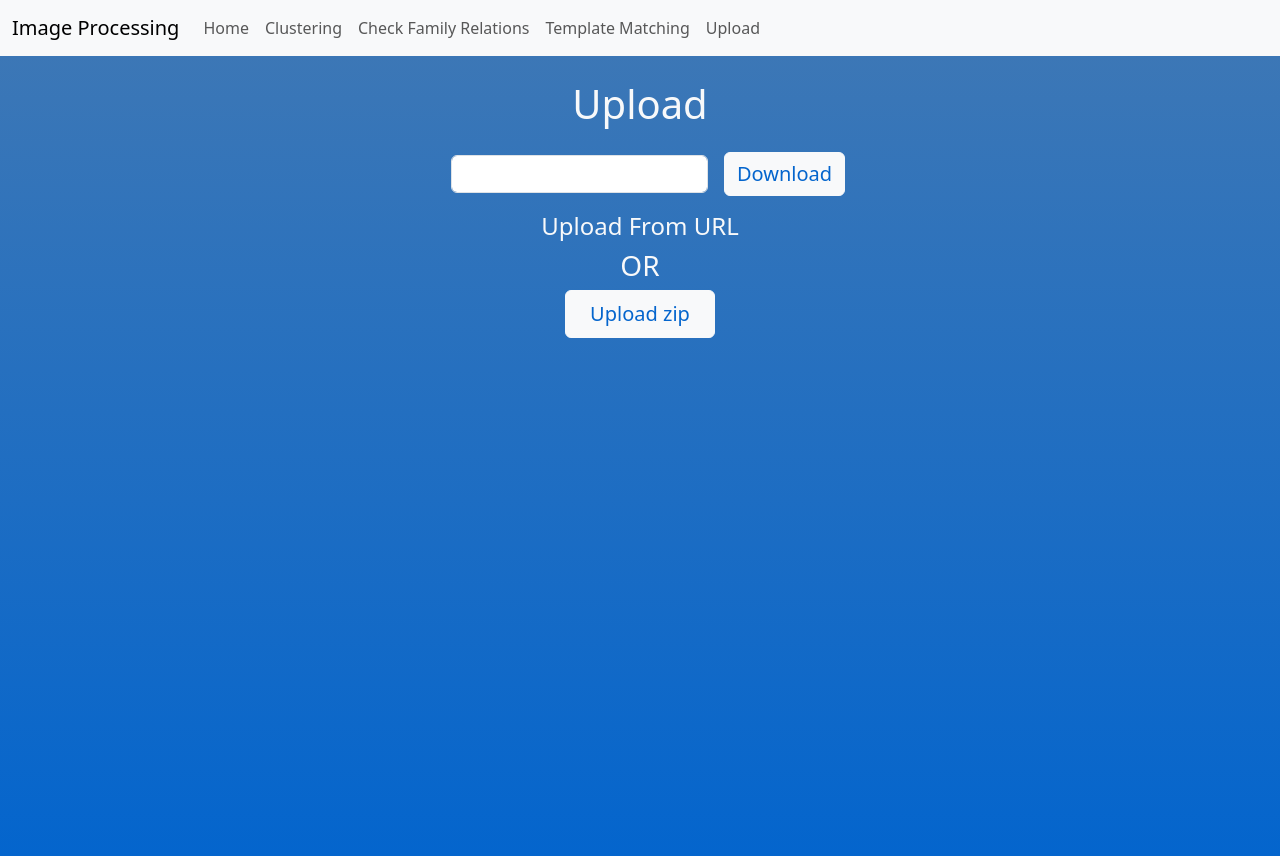
After one commit to ofekhta1/Face-Frontend, a Flask app: page /upload in a window 1280 px wide. The commit adds this page. Run offline with Flask 3, Linux system fonts and the light colour scheme.

Commit message:
add upload page

```diff
--- a/app.py
+++ b/app.py
@@ -6,8 +6,8 @@ import tempfile
 from bs4 import BeautifulSoup
 from urllib.parse import urljoin
 import json
-from modules import AppPaths,upload_from_request,saveTempFiles,extract_face_selection_from_request
-
+from modules import AppPaths,upload_from_request,extract_face_selection_from_request
+import zipfile
 
 APP_DIR = os.path.dirname(__file__)
 STATIC_FOLDER = os.path.join(APP_DIR, "static")
@@ -112,8 +112,24 @@ def check_family():
         errors=errors,
         messages=messages,
     )
-
-
+@app.route("/upload",methods=["GET","POST"])
+def upload():
+    messages = []
+    errors = []
+    if(request.method=="POST"):
+        file = request.files['zip_file']
+        file_like_object = file.stream._file
+        zipfile_ob = zipfile.ZipFile(file_like_object)
+        file_names = zipfile_ob.namelist()
+        # Filter names to only include the filetype that you want:
+        file_names = [file_name for file_name in file_names if file_name.endswith(".txt")]
+        files = [(zipfile_ob.open(name).read(),name) for name in file_names]
+        return str(files)
+    return render_template(
+        "upload.html",
+        errors=errors,
+        messages=messages,
+    )
 @app.route("/template_matching", methods=["GET", "POST"])
 def template_matching():
     messages = []
--- a/static/js/shared.js
+++ b/static/js/shared.js
@@ -82,7 +82,6 @@ async function loadImage(canvas, src) {
   img.src = src; // Replace with your image URL
 });
 }
-
 function sendJsonFormPost(endpoint,data){
   const form = document.createElement('form');
     form.action = `/${endpoint}`;
--- /dev/null
+++ b/static/js/upload.js
@@ -0,0 +1,3 @@
+$('#showFormButton').on('click', function() {
+    $('#downloadForm').toggle();
+  });
--- a/templates/base.html
+++ b/templates/base.html
@@ -50,6 +50,9 @@ integrity="sha256-/JqT3SQfawRcv/BIHPThkBvs0OEvtFFmqPF/lYI/Cxo=" crossorigin="ano
         <li class="nav-item">
           <a class="nav-link" href="/template_matching">Template Matching</a>
         </li>
+        <li class="nav-item">
+          <a class="nav-link" href="/upload">Upload</a>
+        </li>
       </ul>
     </div>
   </div>
--- /dev/null
+++ b/templates/upload.html
@@ -0,0 +1,50 @@
+{% extends "base.html" %} {% block title %} Upload{% endblock %} {%
+block content %}
+
+<div class="content">
+    <h1 class="text-light m-4 text-center -select-none">Upload</h1>
+    <div class="main-container mb-5">
+        <form action="/upload" method="POST" enctype="multipart/form-data" class="w-100">
+
+            <div class="d-flex align-items-center justify-content-center
+            flex-column">
+                <div class="row g-3 mb-3 align-items-center" method="POST" action="/download">
+
+                    <div class="col-auto">
+                        <label for="websiteUrl" class="visually-hidden">Website Url</label>
+                    </div>
+                    <div class="col-auto">
+                        <input type="url" class="form-control" id="websiteUrl" name="website_url">
+                    </div>
+                    <div class="col-auto">
+                        <button type="submit" class="btn btn-light browse-btn ">Download</button>
+                    </div>
+                </div>
+
+                <header class="h4 text-light user-select-none text-center">
+                    Upload From URL
+                </header>
+                <span class="h3 text-light user-select-none">OR</span>
+                <button type="button" class="browse-btn btn  btn-light px-4 py-2">
+                    Upload zip
+                </button>
+            </div>
+    </div>
+
+    <!-- <div class=" d-flex col-2 flex-column align-items-center">
+                <input type="submit" name="action" value="Match_Template" class="submit-btn w-75 m-2" />
+                <input type="submit" name="action" value="Clear" class="submit-btn w-75 m-2" />
+            </div> -->
+
+</div>
+</form>
+</div>
+</div>
+
+<script>
+
+
+</script>
+<script src="{{url_for('static', filename='js/upload.js')}}"></script>
+
+{% endblock %}
```
